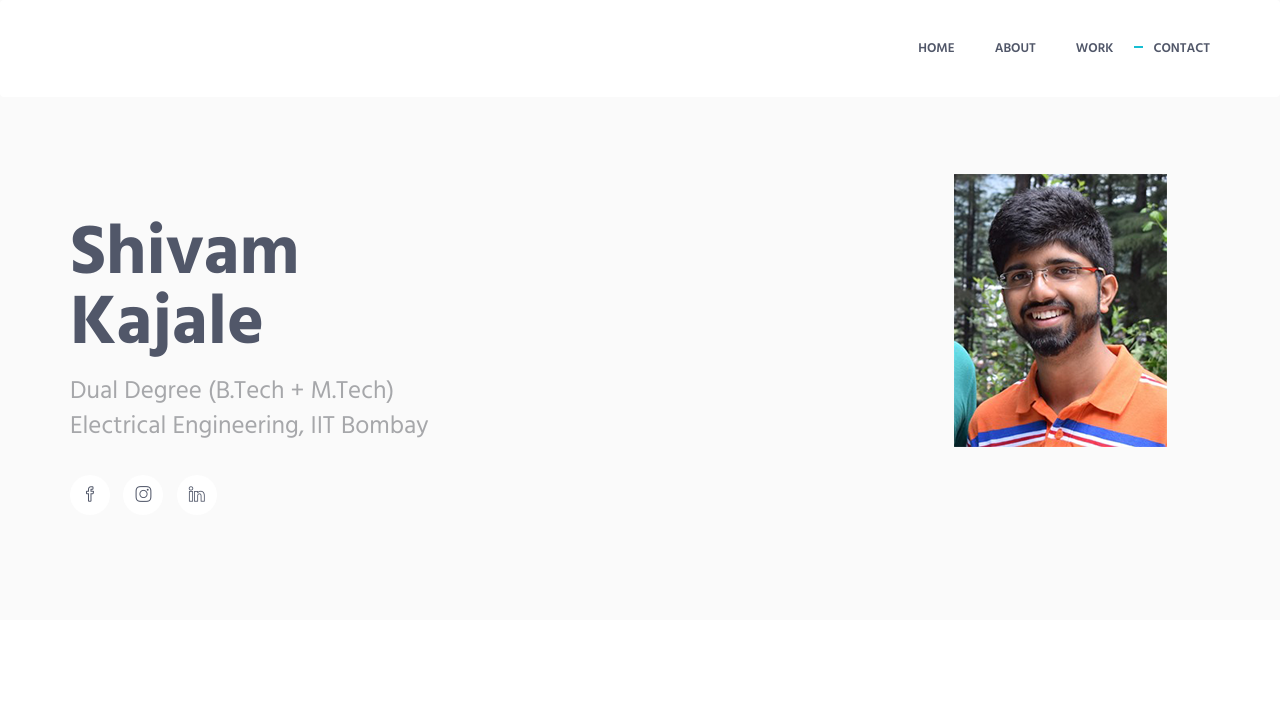
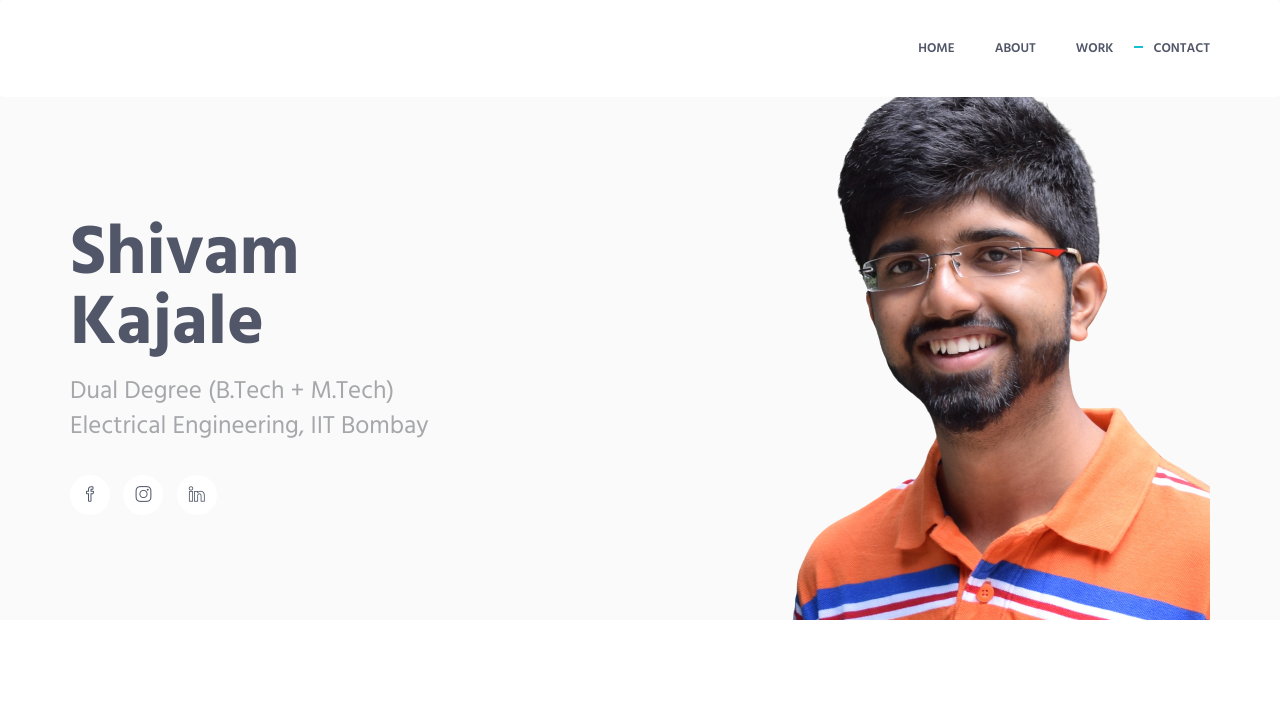
Before and after one commit to shivamkajale/shivamkajale.github.io, a plain HTML site: page index.html in a window 1280 px wide. Shown: the top 717 px of the page. Drawn offline with Linux system fonts and the light colour scheme.

Commit message:
Update index.html

```diff
--- a/index.html
+++ b/index.html
@@ -70,7 +70,7 @@
                     </div>
                     <div class="col-sm-6">
                         <div class="promo-block-img-wrap">
-                            <img class="promo-block-img img-responsive" src="img/mockup/3.png" align="Avatar">
+                            <img class="promo-block-img img-responsive" src="img/shivam_no_bg.png" align="Avatar">
                         </div>
                     </div>
                 </div>
```
